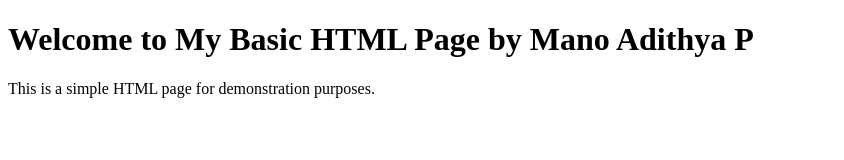
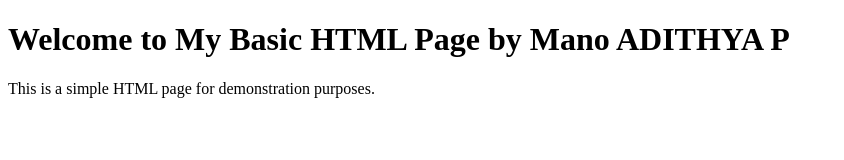
Before and after one commit to Mano-Adithya/jenkins-basic-html, a plain HTML site: page index.html in a window 1280 px wide. Shown: the whole page, without its empty margins (0-844 px from the left). Drawn offline with Linux system fonts and the light colour scheme.

Commit message:
Update index.html

```diff
--- a/index.html
+++ b/index.html
@@ -4,7 +4,7 @@
     <title>My Basic HTML Page</title>
 </head>
 <body>
-    <h1>Welcome to My Basic HTML Page by Mano Adithya P</h1>
+    <h1>Welcome to My Basic HTML Page by Mano ADITHYA P</h1>
     <p>This is a simple HTML page for demonstration purposes.</p>
 </body>
 </html>
```
